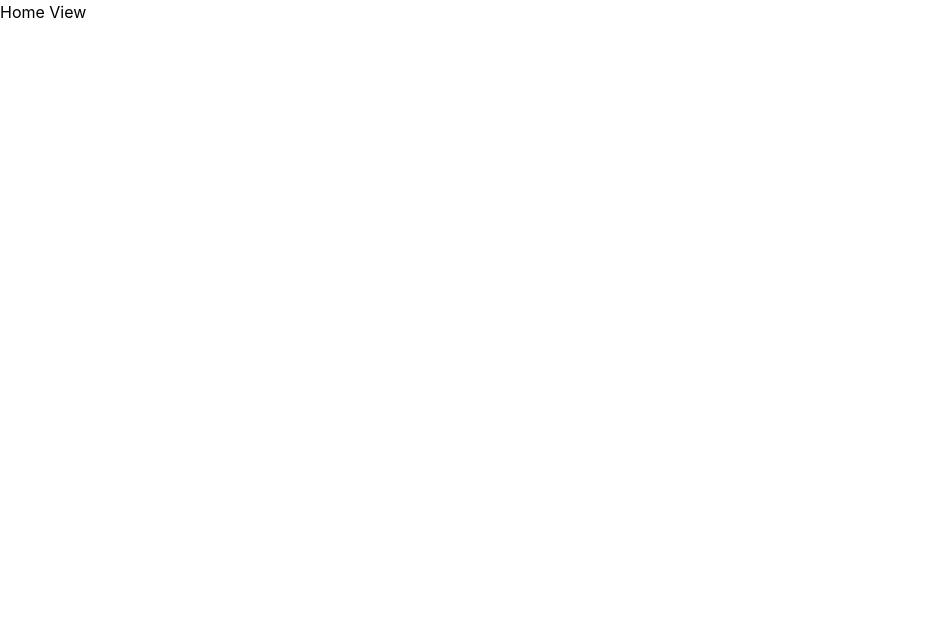
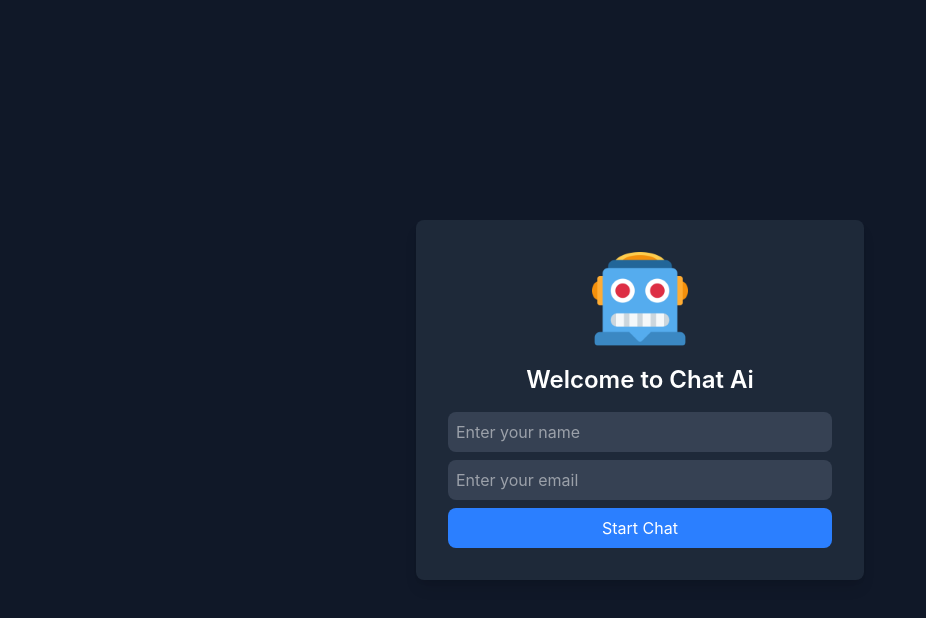
Before and after one commit to Richard-Inda/ai-chat, a Vue app in the folder chat-ai-ui/: page / in a window 1280 px wide. Shown: the top 618 px of the page, without its empty margins (0-926 px from the left). Built offline with nearby package versions, Linux system fonts and the light colour scheme.

Commit message:
Create home view front end

```diff
--- a/chat-ai-ui/src/views/HomeView.vue
+++ b/chat-ai-ui/src/views/HomeView.vue
@@ -1,5 +1,48 @@
-<script setup lang="ts"></script>
+<script setup lang="ts">
+import robotImage from '../assets/robot.png';
+import { ref } from 'vue';
+
+const name=ref('');
+const email=ref('');
+const loading=ref(false);
+const error=ref('');
+
+const createUser=async()=>{
+    if(!name.value || !email.value){
+        error.value='Name and email are required';
+        return;
+    }
+
+};
+
+</script>
 
 <template>
-    <h1>Home View</h1>
+    <div class="h-screen flex items-center justify-center bg-gray-900 text-white">
+        <div class="p-8 bg-gray-800 rounded-lg shadow-lg w-full max-w-md">
+            <img :src="robotImage" alt="Robot" class="w-24 h-24 mx-auto mb-4">
+            <h1 class="text-2xl font-semibold mb-4 text-center">Welcome to Chat Ai</h1>
+
+            <input
+                type="text"
+                class="w-full p-2 mb-2 bg-gray-700 text-white rounded-lg focus:outline-none"
+                placeholder="Enter your name"
+                v-model="name"
+            />
+            <input
+                type="email"
+                class="w-full p-2 mb-2 bg-gray-700 text-white rounded-lg focus:outline-none"
+                placeholder="Enter your email"
+                v-model="email"
+            />
+
+            <button @click="createUser" class="w-full p-2 bg-blue-500 rounded-lg"
+            :disabled="loading">
+                {{ loading? 'Logging in...' : 'Start Chat'}}
+            </button>
+
+            <p v-if="error" class="text-red-400 text-center mt-2">{{ error }}</p>
+
+        </div>
+    </div>
 </template>
```
Also changed, not shown: chat-ai-ui/src/assets/robot.png.
